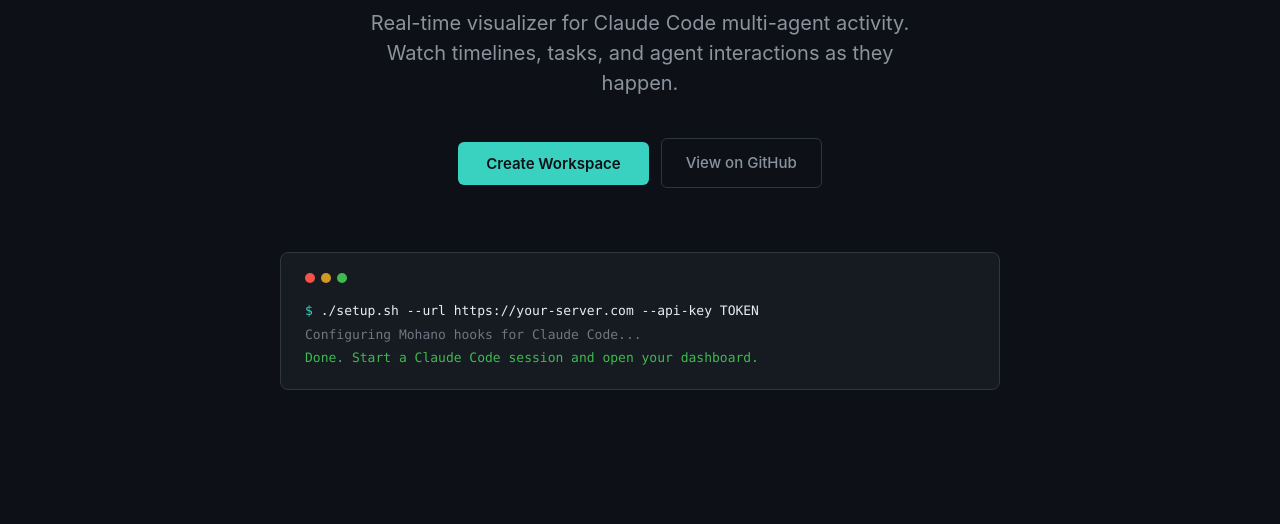
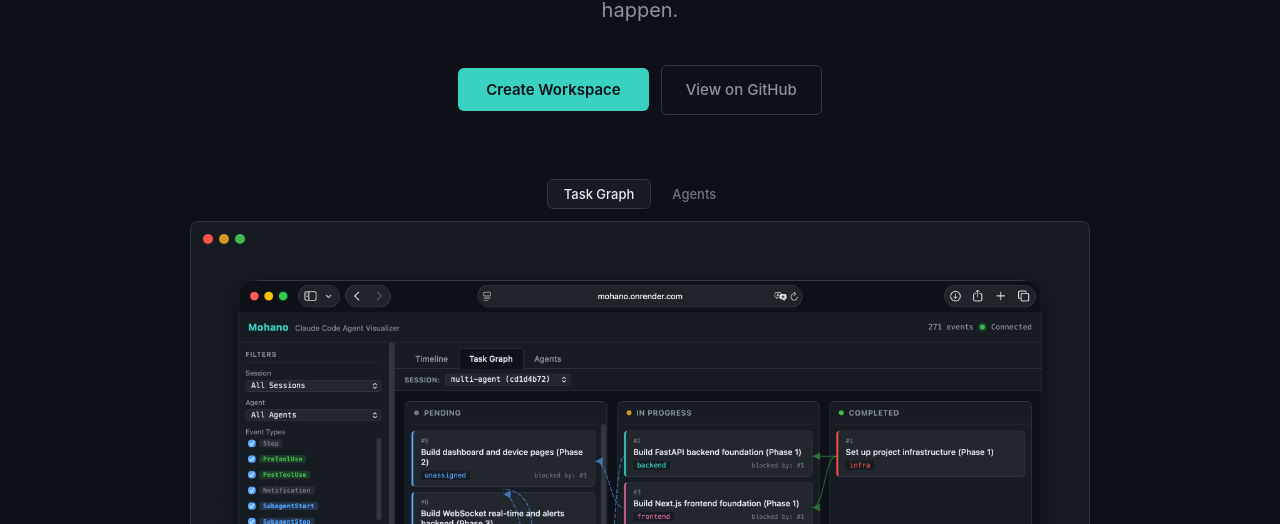
Before and after one commit to hulryung/mohano, a website: page frontend/landing.html in a window 1280 px wide. Shown: the part 276-800 px from the top of the page. Drawn offline with Linux system fonts and the light colour scheme.

Commit message:
Add screenshots to landing page
Replace terminal visual with tabbed screenshot showcase showing
Task Graph and Agents views. Screenshots are served from frontend/.

```diff
--- a/frontend/landing.css
+++ b/frontend/landing.css
@@ -184,21 +184,69 @@ html, body {
   background: var(--bg-secondary);
 }
 
-.hero-visual {
+/* === Screenshot Showcase === */
+.hero-screenshots {
   margin-top: 64px;
   width: 100%;
-  max-width: 720px;
+  max-width: 900px;
+}
+
+.screenshot-tabs {
+  display: flex;
+  gap: 4px;
+  margin-bottom: 12px;
+  justify-content: center;
+}
+
+.screenshot-tab {
+  padding: 6px 16px;
+  font-size: 13px;
+  font-family: var(--font-sans);
+  font-weight: 500;
+  color: var(--text-muted);
+  background: transparent;
+  border: 1px solid transparent;
+  border-radius: var(--radius);
+  cursor: pointer;
+  transition: all var(--transition);
+}
+
+.screenshot-tab:hover {
+  color: var(--text-secondary);
+  background: var(--bg-secondary);
+}
+
+.screenshot-tab.active {
+  color: var(--text-primary);
+  background: var(--bg-secondary);
+  border-color: var(--border);
+}
+
+.screenshot-frame {
   border-radius: var(--radius-lg);
   border: 1px solid var(--border);
   background: var(--bg-secondary);
-  padding: 20px 24px;
-  text-align: left;
+  padding: 12px 12px 0;
+  overflow: hidden;
+}
+
+.screenshot-frame .terminal-bar {
+  margin-bottom: 12px;
+}
+
+.screenshot-img {
+  display: none;
+  width: 100%;
+  border-radius: var(--radius) var(--radius) 0 0;
+}
+
+.screenshot-img.active {
+  display: block;
 }
 
 .terminal-bar {
   display: flex;
   gap: 6px;
-  margin-bottom: 16px;
 }
 
 .terminal-dot {
@@ -211,29 +259,6 @@ html, body {
 .terminal-dot:nth-child(1) { background: #f85149; }
 .terminal-dot:nth-child(2) { background: #d29922; }
 .terminal-dot:nth-child(3) { background: #3fb950; }
-
-.terminal-content {
-  font-family: var(--font-mono);
-  font-size: 13px;
-  line-height: 1.8;
-  color: var(--text-secondary);
-}
-
-.terminal-content .prompt {
-  color: var(--accent-cyan);
-}
-
-.terminal-content .cmd {
-  color: var(--text-primary);
-}
-
-.terminal-content .output {
-  color: var(--text-muted);
-}
-
-.terminal-content .success {
-  color: var(--accent-green);
-}
 
 /* === Sections === */
 .section {
@@ -627,12 +652,8 @@ html, body {
     justify-content: center;
   }
 
-  .hero-visual {
-    padding: 16px;
-  }
-
-  .terminal-content {
-    font-size: 11px;
+  .screenshot-frame {
+    padding: 8px 8px 0;
   }
 
   .section {
--- a/frontend/landing.html
+++ b/frontend/landing.html
@@ -42,16 +42,19 @@
       </a>
     </div>
 
-    <div class="hero-visual">
-      <div class="terminal-bar">
-        <span class="terminal-dot"></span>
-        <span class="terminal-dot"></span>
-        <span class="terminal-dot"></span>
+    <div class="hero-screenshots">
+      <div class="screenshot-tabs">
+        <button class="screenshot-tab active" data-target="screenshot-taskgraph">Task Graph</button>
+        <button class="screenshot-tab" data-target="screenshot-agents">Agents</button>
       </div>
-      <div class="terminal-content">
-        <div><span class="prompt">$</span> <span class="cmd">./setup.sh --url https://your-server.com --api-key TOKEN</span></div>
-        <div><span class="output">Configuring Mohano hooks for Claude Code...</span></div>
-        <div><span class="success">Done. Start a Claude Code session and open your dashboard.</span></div>
+      <div class="screenshot-frame">
+        <div class="terminal-bar">
+          <span class="terminal-dot"></span>
+          <span class="terminal-dot"></span>
+          <span class="terminal-dot"></span>
+        </div>
+        <img id="screenshot-taskgraph" class="screenshot-img active" src="screenshot-taskgraph.png" alt="Task Graph view showing kanban board with dependency arrows">
+        <img id="screenshot-agents" class="screenshot-img" src="screenshot-agents.png" alt="Agents view showing team members and subagents">
       </div>
     </div>
   </section>
@@ -246,6 +249,16 @@
     document.addEventListener('keydown', function(e) {
       if (e.key === 'Escape') closeModal();
     });
+
+    // Screenshot tab switching
+    document.querySelectorAll('.screenshot-tab').forEach(function(tab) {
+      tab.addEventListener('click', function() {
+        document.querySelectorAll('.screenshot-tab').forEach(function(t) { t.classList.remove('active'); });
+        document.querySelectorAll('.screenshot-img').forEach(function(img) { img.classList.remove('active'); });
+        tab.classList.add('active');
+        document.getElementById(tab.dataset.target).classList.add('active');
+      });
+    });
   </script>
 
 </body>
```
Also changed, not shown: frontend/screenshot-agents.png (added), frontend/screenshot-taskgraph.png (added).
